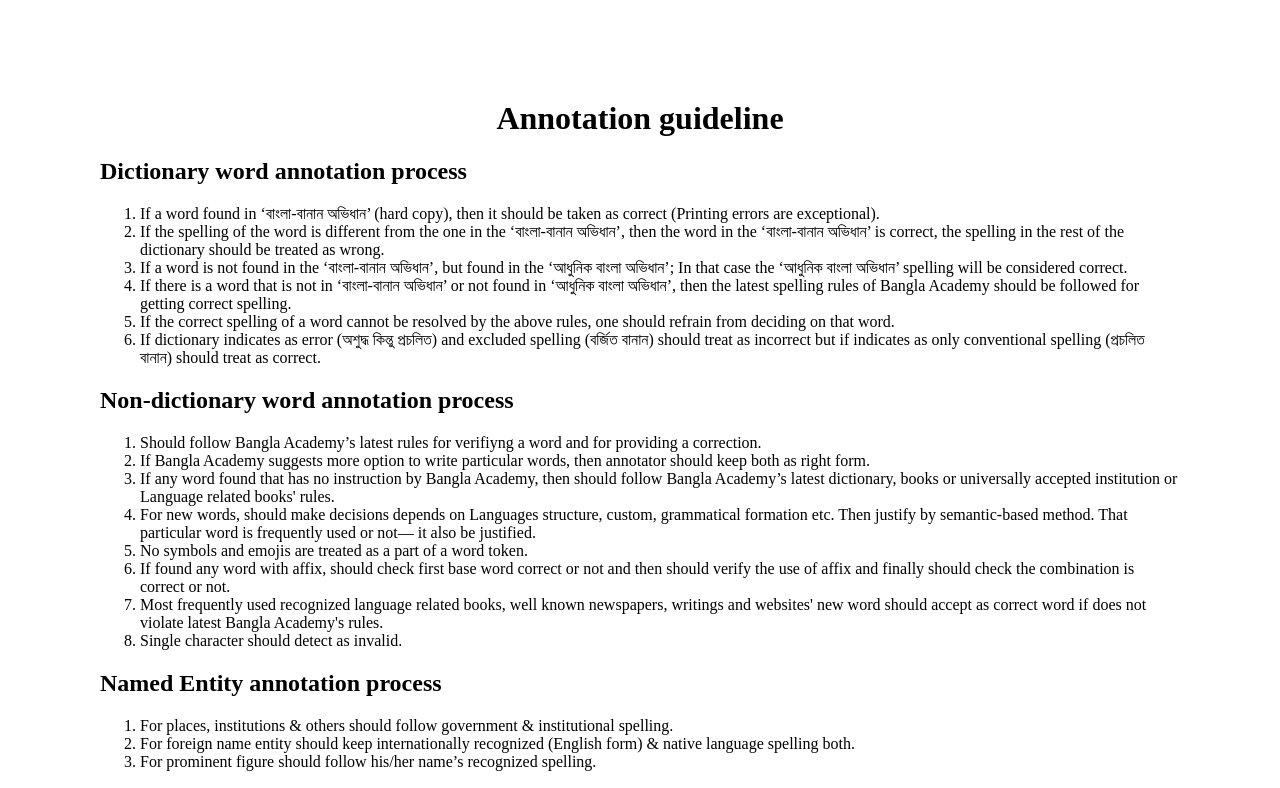
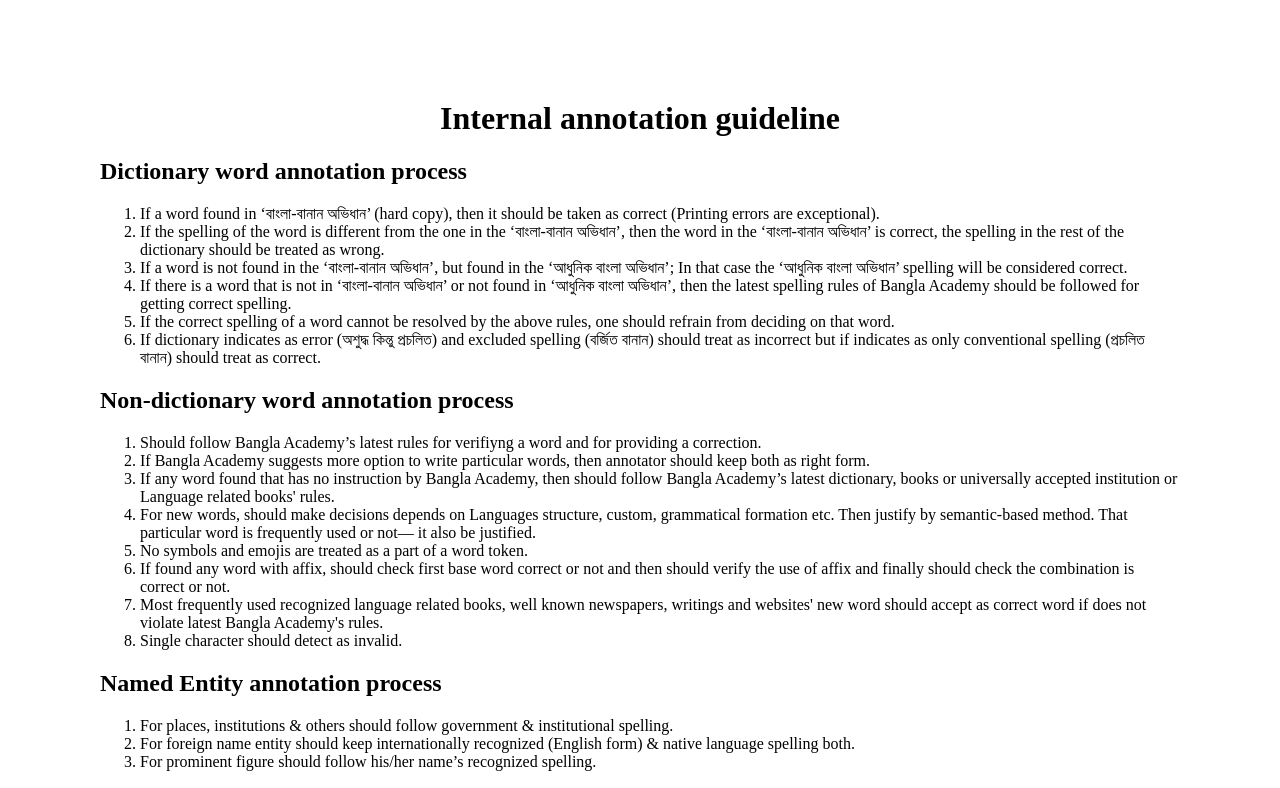
Before and after one commit to MohiuddinMahi09/annotation-guideline, a plain HTML site: page index.html in a window 1280 px wide. Shown: the top 788 px of the page. Drawn offline with Linux system fonts and the light colour scheme.

Commit message:
Update index.html

```diff
--- a/index.html
+++ b/index.html
@@ -32,7 +32,7 @@
 
 <body>
 <div inert>
-  <h1 align="center">Annotation guideline</h1>
+  <h1 align="center">Internal annotation guideline</h1>
 <h2>Dictionary word annotation process</h2>
 <ol>
   <li>If a word found in ‘বাংলা-বানান অভিধান’ (hard copy), then it should be taken as correct (Printing errors are exceptional).</li>
```
